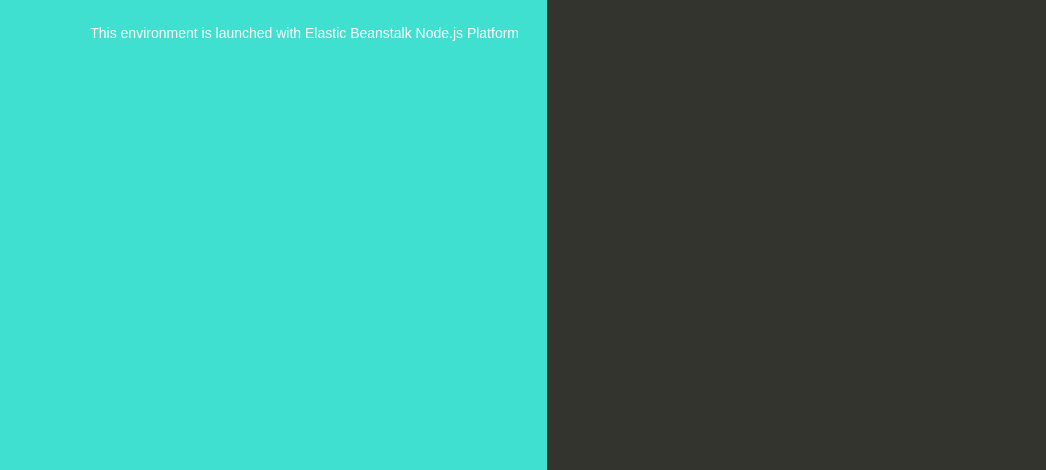
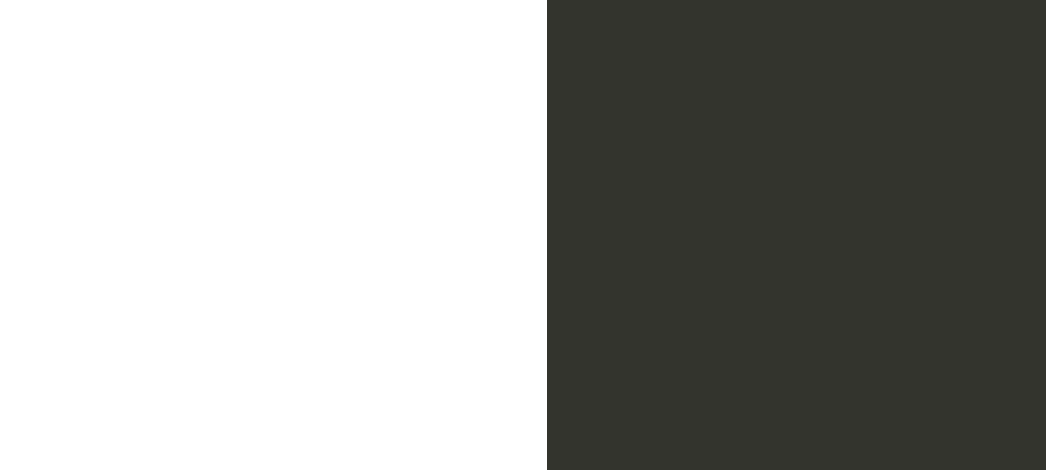
Before and after one commit to Srikar1067/git-demo, a website: page index.html in a window 1280 px wide. Shown: the part 330-800 px from the top of the page, without its empty margins (93-1139 px from the left). Drawn offline with Linux system fonts and the light colour scheme.

```diff
--- a/index.html
+++ b/index.html
@@ -35,7 +35,7 @@
 
         text-align: right;
         padding-top: 11em;
-        background-color: turquoise;
+        background-color: puprle;
 
       }
       .textColumn p {
```
